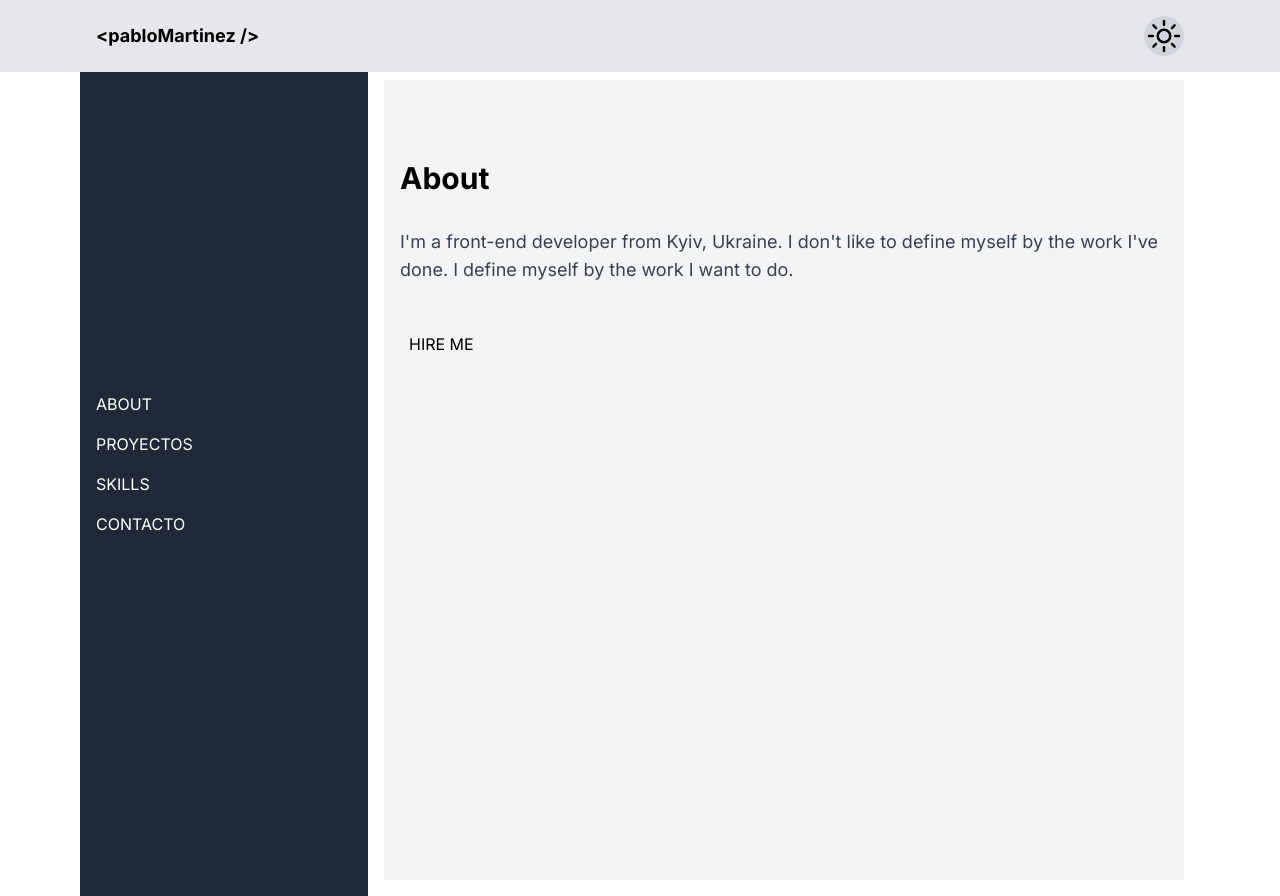
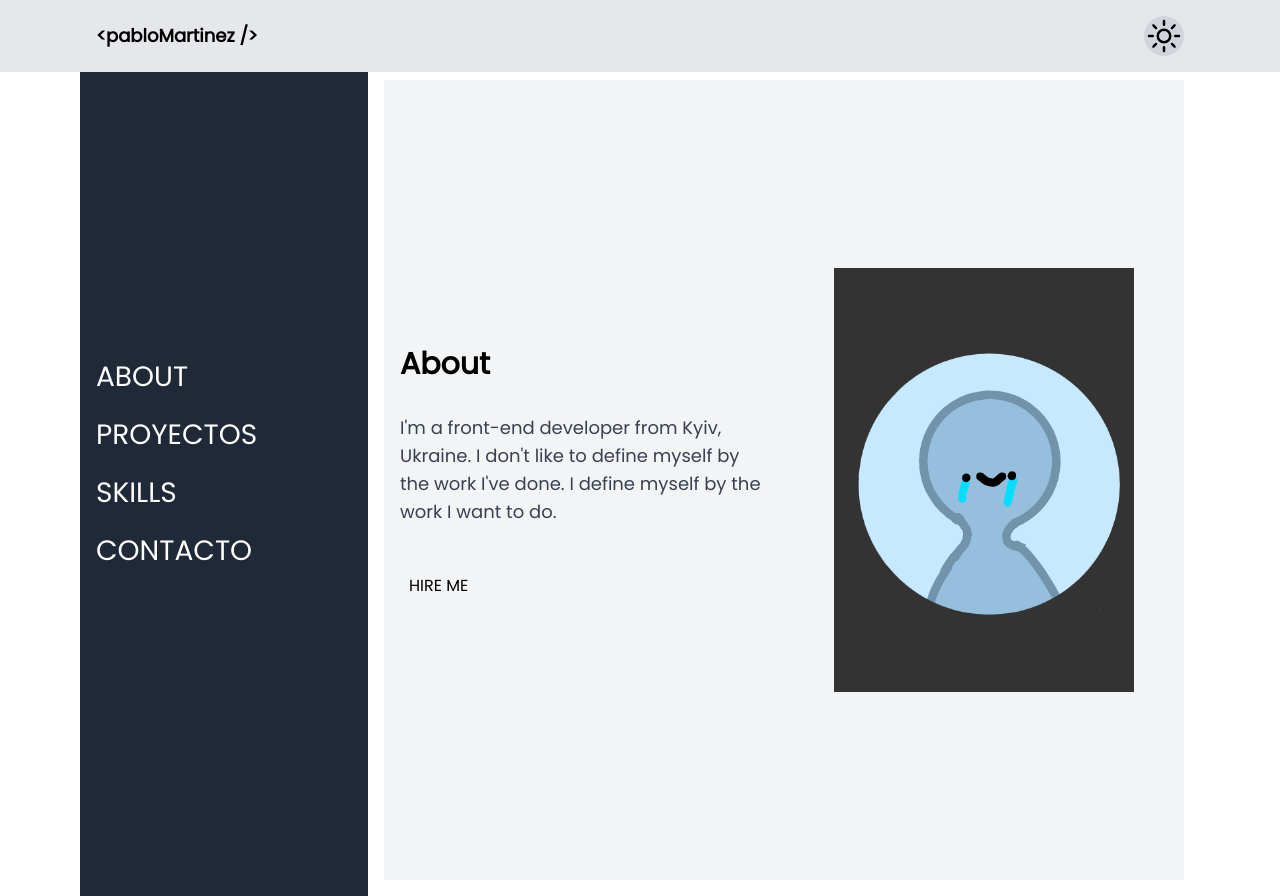
Before and after one commit to pablitomartinez/portfolio24, a Next.js app: page /about in a window 1280 px wide. Built offline with nearby package versions, Linux system fonts and the light colour scheme.

Commit message:
estructura semi terminada

```diff
--- a/src/app/about/page.jsx
+++ b/src/app/about/page.jsx
@@ -1,12 +1,13 @@
-import React from "react";
+import Image from "next/image";
 
 export default function About() {
   return (
     <section
       id="about"
-      className=" h-screen py-20 bg-gray-100 dark:bg-gray-900"
+      className=" h-screen py-20 bg-gray-100 dark:bg-gray-900 lg:grid lg:grid-cols-2 justify-center items-center"
     >
-      <div className="container mx-auto px-4 space-y-8">
+      {/* TEXTO  */}
+      <div className=" px-4 space-y-8">
         <h2 className="text-3xl font-bold text-left mb-8 dark:text-white">
           About
         </h2>
@@ -17,6 +18,15 @@ export default function About() {
         </p>
         <button className="text-center  px-[9px] py-[16px]">HIRE ME</button>
       </div>
+      {/* IMAGEN */}
+      <div className="flex justify-center" >
+        <Image
+          src="/user.png"
+          width={300}
+          height={300}
+          alt="imagen de perfil"
+        />
+      </div>
     </section>
   );
 }
--- a/src/app/layout.js
+++ b/src/app/layout.js
@@ -1,10 +1,14 @@
-import { Inter } from "next/font/google";
+// import { Inter } from "next/font/google";
+import { Poppins } from "next/font/google";
+// import { Lora } from "next/font/google";
 import "./globals.css";
 // import Head from "next/head";
 import Navbar from "@/components/Navbar";
 import Header from "@/components/Header"; // Importa el Header
 
-const inter = Inter({ subsets: ["latin"] });
+// const inter = Inter({ subsets: ["latin"] });
+const poppins = Poppins({ subsets: ["latin"], weight: "400" });
+// const lora = L({ subsets: ["latin"], weight: "400" });
 
 export const metadata = {
   title: "<pabloMartinez/>",
@@ -18,11 +22,9 @@ export default function RootLayout({ children }) {
         <link rel="icon" href="./favicon.ico" />
       </Head> */}
       <body
-        className={` ${inter.className} pt-16 md:pt-16 lg:px-20 grid grid-cols-1 lg:grid-cols-[auto,1fr] lg:min-h-screen`}
+        className={` ${poppins.className} pt-16 md:pt-16 lg:px-20 grid grid-cols-1 lg:grid-cols-[auto,1fr] lg:min-h-screen`}
       >
-
-
-        <Header /> {/* Agrega el Header */}
+        <Header />
         <aside className="bg-gray-800 text-white">
           <Navbar />
         </aside>
--- a/src/components/Navbar.jsx
+++ b/src/components/Navbar.jsx
@@ -2,24 +2,24 @@ import Link from "next/link";
 
 export default function Navbar() {
   return (
-    <nav className="flex flex-row lg:w-72 lg:flex-col lg:h-screen justify-center items-start lg:space-y-4 space-x-4 lg:space-x-0 p-4">
+    <nav className="flex flex-row lg:w-72 lg:flex-col lg:h-screen justify-center items-center lg:items-start lg:space-y-4 space-x-2 md:space-x-4 lg:space-x-0 p-4 ">
       <Link href="/about">
-        <p className="hover:text-gray-300 uppercase text-center block md:w-auto w-full">
+        <p className="hover:text-gray-300 uppercase text-center block md:w-auto w-full text-[18px] lg:text-[28px]">
           About
         </p>
       </Link>
       <Link href="/projects">
-        <p className="hover:text-gray-300 uppercase text-center block md:w-auto w-full">
+        <p className="hover:text-gray-300 uppercase text-center block md:w-auto w-full text-[18px] lg:text-[28px]">
           Proyectos
         </p>
       </Link>
       <Link href="/skills">
-        <p className="hover:text-gray-300 uppercase text-center block md:w-auto w-full">
+        <p className="hover:text-gray-300 uppercase text-center block md:w-auto w-full text-[18px] lg:text-[28px]">
           Skills
         </p>
       </Link>
       <Link href="/contact">
-        <p className="hover:text-gray-300 uppercase text-center block md:w-auto w-full">
+        <p className="hover:text-gray-300 uppercase text-center block md:w-auto w-full text-[18px] lg:text-[28px]">
           Contacto
         </p>
       </Link>
```
Also changed, not shown: public/user.png (added).
